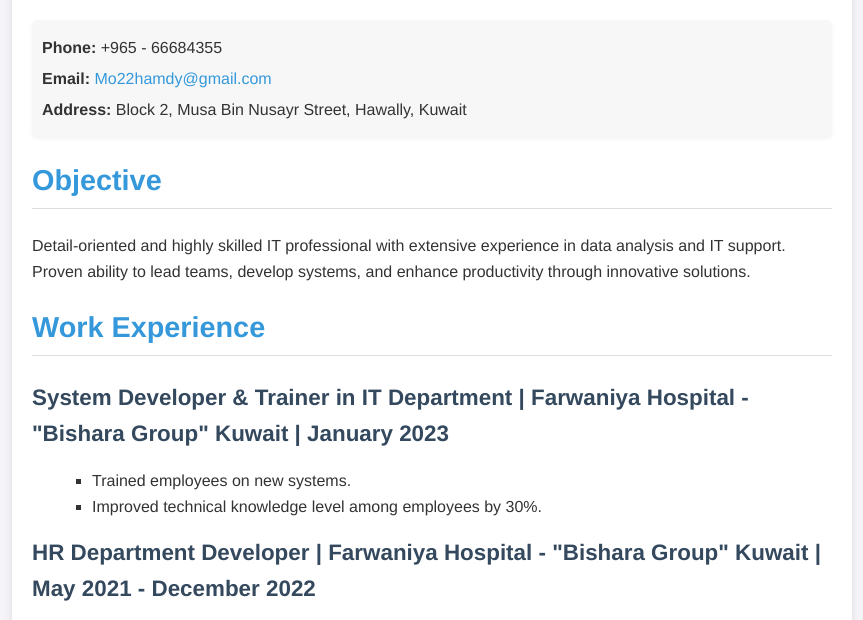
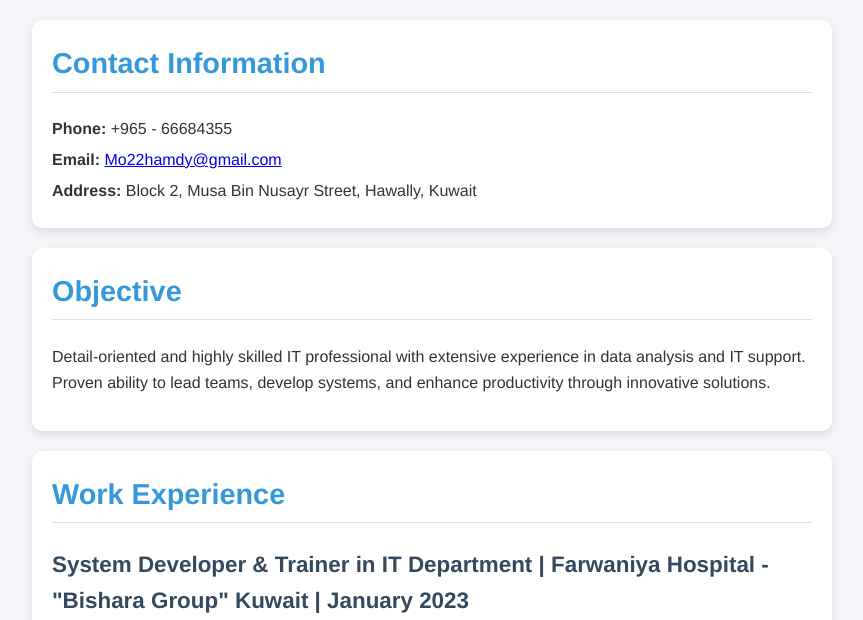
Before and after one commit to Mo74Hamdy/CV, a plain HTML site: page index.html in a window 1280 px wide. Shown: the part 145-765 px from the top of the page, without its empty margins (208-1071 px from the left). Drawn offline with Linux system fonts and the light colour scheme.

Commit message:
index.html

```diff
--- a/index.html
+++ b/index.html
@@ -18,10 +18,19 @@
         .container {
             max-width: 800px;
             margin: 30px auto;
+            padding: 20px;
+        }
+        /* تنسيق القوالب */
+        .card {
             background: #ffffff;
+            border-radius: 10px;
+            box-shadow: 0 4px 8px rgba(0, 0, 0, 0.1);
+            margin-bottom: 20px;
             padding: 20px;
-            box-shadow: 0 4px 8px rgba(0, 0, 0, 0.1);
-            border-radius: 10px;
+            transition: transform 0.2s ease;
+        }
+        .card:hover {
+            transform: translateY(-5px);
         }
         /* تنسيق العناوين */
         h1 {
@@ -33,7 +42,7 @@
         h2 {
             color: #3498db;
             font-size: 1.8em;
-            margin-top: 20px;
+            margin-top: 0;
             border-bottom: 1px solid #ddd;
             padding-bottom: 5px;
         }
@@ -44,19 +53,10 @@
         }
         /* تنسيق المعلومات الشخصية */
         .contact-info {
-            background: #f7f7f7;
-            padding: 10px;
-            border-radius: 5px;
             margin-bottom: 20px;
-            box-shadow: 0 2px 4px rgba(0, 0, 0, 0.05);
         }
         .contact-info p {
             margin: 5px 0;
-            font-size: 1em;
-        }
-        /* تنسيق الأقسام */
-        section {
-            margin-bottom: 20px;
         }
         ul {
             list-style-type: square;
@@ -76,39 +76,31 @@
             color: #555;
             box-shadow: 0 2px 4px rgba(0, 0, 0, 0.05);
         }
-        /* تنسيق الروابط */
-        a {
-            color: #3498db;
-            text-decoration: none;
-        }
-        a:hover {
-            text-decoration: underline;
-        }
     </style>
 </head>
 <body>
     <div class="container">
         <h1>Mohammad Hamdy Ay'yad - IT Engineer</h1>
 
-        <div class="contact-info">
+        <div class="card contact-info">
+            <h2>Contact Information</h2>
             <p><strong>Phone:</strong> +965 - 66684355</p>
             <p><strong>Email:</strong> <a href="mailto:Mo22hamdy@gmail.com">Mo22hamdy@gmail.com</a></p>
             <p><strong>Address:</strong> Block 2, Musa Bin Nusayr Street, Hawally, Kuwait</p>
         </div>
 
-        <section>
+        <div class="card">
             <h2>Objective</h2>
             <p>Detail-oriented and highly skilled IT professional with extensive experience in data analysis and IT support. Proven ability to lead teams, develop systems, and enhance productivity through innovative solutions.</p>
-        </section>
+        </div>
 
-        <section>
+        <div class="card">
             <h2>Work Experience</h2>
             <h3>System Developer & Trainer in IT Department | Farwaniya Hospital - "Bishara Group" Kuwait | January 2023</h3>
             <ul>
                 <li>Trained employees on new systems.</li>
                 <li>Improved technical knowledge level among employees by 30%.</li>
             </ul>
-
             <h3>HR Department Developer | Farwaniya Hospital - "Bishara Group" Kuwait | May 2021 - December 2022</h3>
             <ul>
                 <li>Developed and improved HR systems.</li>
@@ -117,27 +109,24 @@
                 <li>Programmed a simple and user-friendly system for the department.</li>
                 <li>Increased department efficiency by 50%.</li>
             </ul>
-
             <h3>Team Leader | Jaber Al-Ahmad Al-Sabah Hospital - "Bishara Group" Kuwait | 2020 - May 2021</h3>
             <ul>
                 <li>Led the technical support team and assigned tasks.</li>
                 <li>Enhanced team efficiency and increased productivity by 20%.</li>
             </ul>
-
             <h3>Technical Support | Jaber Al-Ahmad Al-Sabah Hospital - "Bishara Group" Kuwait | 2019 - 2020</h3>
             <ul>
                 <li>Provided technical support to staff and users.</li>
                 <li>Successfully resolved network connectivity issues 95% of the time.</li>
             </ul>
-
             <h3>Data Entry | Jaber Al-Ahmad Al-Sabah Hospital - "Bishara Group" Kuwait | October 2018 - 2019</h3>
             <ul>
                 <li>Accurately and efficiently entered patient and visitor data.</li>
                 <li>Improved data entry quality and reduced errors by 15%.</li>
             </ul>
-        </section>
+        </div>
 
-        <section>
+        <div class="card">
             <h2>Technical Skills</h2>
             <div class="skills">
                 <div>Microsoft Office</div>
@@ -150,17 +139,17 @@
                 <div>Network Troubleshooting</div>
                 <div>Technical Documentation</div>
             </div>
-        </section>
+        </div>
 
-        <section>
+        <div class="card">
             <h2>Education</h2>
             <h3>Bachelor's in Information Technology & Computing (ITC)</h3>
             <p>Arab Open University - Kuwait Branch | 2015 - 2021</p>
             <h3>Diploma in Secretarial and Administration</h3>
             <p>Public Authority for Applied Education and Training (PAAET) Kuwait | 2016 - 2018</p>
-        </section>
+        </div>
 
-        <section>
+        <div class="card">
             <h2>Skill Highlights</h2>
             <div class="skills">
                 <div>IT Support</div>
@@ -174,24 +163,24 @@
                 <div>Data Analysis</div>
                 <div>System Development</div>
             </div>
-        </section>
+        </div>
 
-        <section>
+        <div class="card">
             <h2>Languages</h2>
             <div class="languages">
                 <div>Arabic - Native</div>
                 <div>English - Good</div>
             </div>
-        </section>
+        </div>
 
-        <section>
+        <div class="card">
             <h2>Hobbies</h2>
             <div class="hobbies">
                 <div>Data Analysis</div>
                 <div>Football Data Analysis</div>
                 <div>Playing Football</div>
             </div>
-        </section>
+        </div>
     </div>
 </body>
 </html>
```
